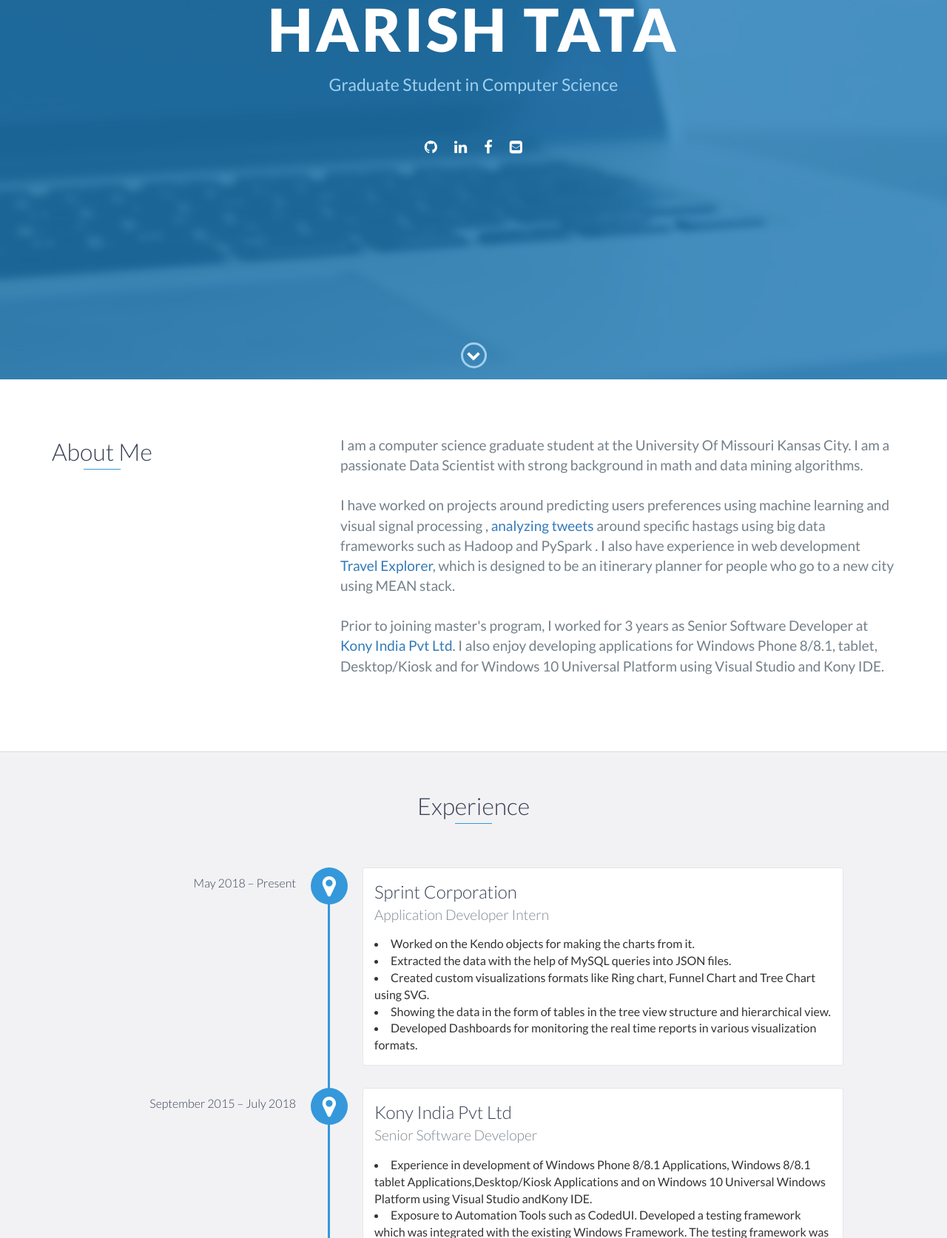
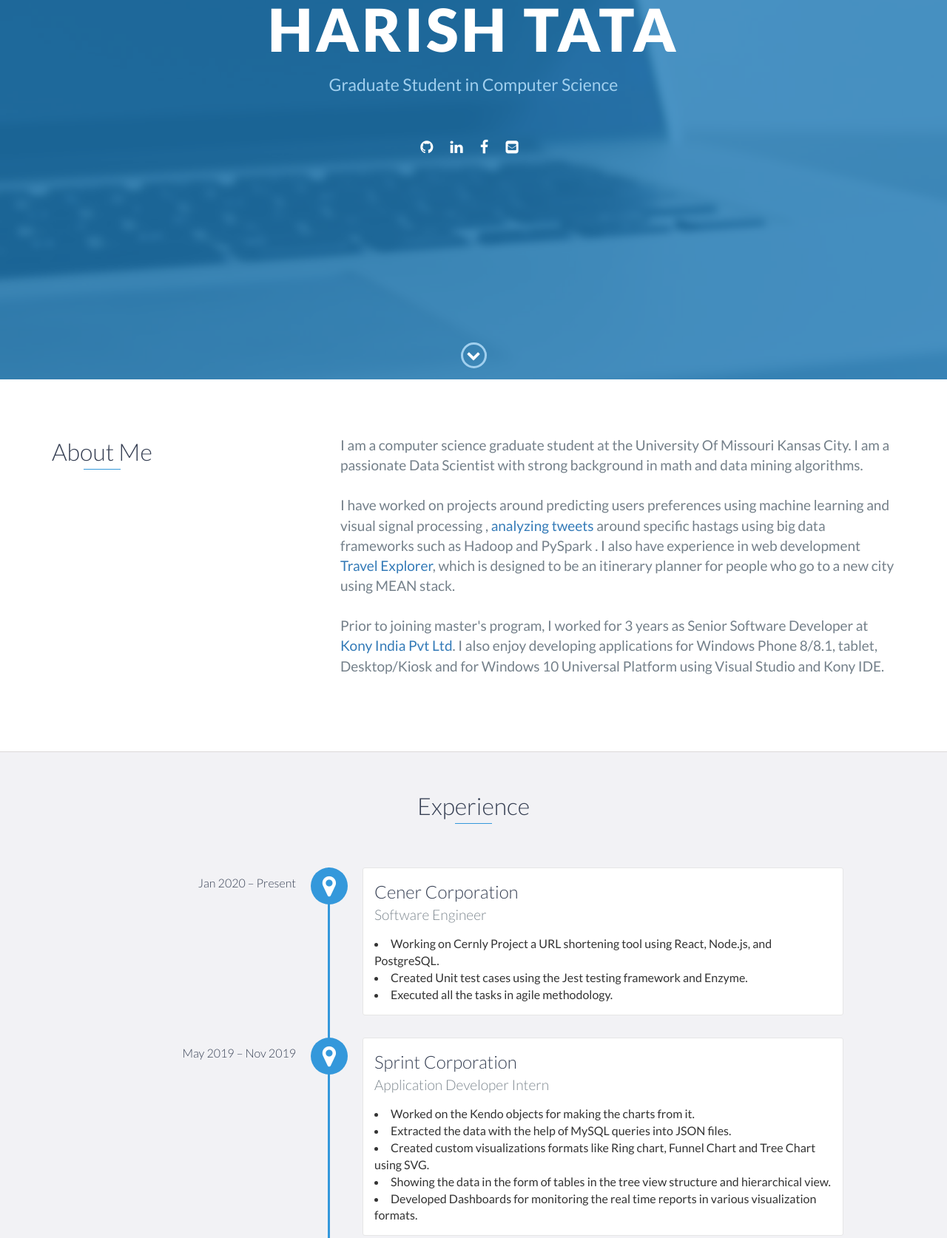
Before and after one commit to htata31/htata31.github.io, a website: page index.html in a window 1280 px wide. Shown: the part 287-1961 px from the top of the page at 74% size. Drawn offline with nearby package versions, Linux system fonts and the light colour scheme.

Commit message:
Made some changes in my portfolio and added the latest experience

```diff
--- a/index.html
+++ b/index.html
@@ -51,7 +51,7 @@
             <h1>Harish Tata</h1><br>
             <h2 style="font-size: 23px">Graduate Student in Computer Science</h2><br>
             <!--<a href="#" class="btn-rounded-white">Download Resume</a>-->
-            <div class="col-sm-7 social" style="position: relative;left:8%">
+            <div class="col-sm-7 social" style="position: relative;text-align: center;width: 98%;">
                 <ul >
                     <li>
                         <a href="https://github.com/htata31" target="_blank"><i style="color: white" class="fa fa-github" aria-hidden="true"></i></a>
@@ -122,7 +122,18 @@
     <div id="experience" class="background-alt">
         <h2 class="heading">Experience</h2>
         <div id="experience-timeline">
-                <div data-date="May 2018 – Present">
+
+            <div data-date="Jan 2020 – Present">
+                <h3>Cener Corporation</h3>
+                <h4>Software Engineer</h4>
+                <p>
+                    <li>Working on Cernly Project a URL shortening tool using React, Node.js, and PostgreSQL.</li>
+                    <li>Created Unit test cases using the Jest testing framework and Enzyme.</li>
+                    <li>Executed all the tasks in agile methodology.</li>
+                </p>
+            </div>
+
+                <div data-date="May 2019 – Nov 2019">
                         <h3>Sprint Corporation</h3>
                         <h4>Application Developer Intern</h4>
                         <p>
@@ -177,7 +188,7 @@
             <h3>University of Missouri Kansas city</h3>
             <span class="education-date">August 2018 - Present</span>
             <h4>Master of Science in Computer Science</h4>
-            <h5>GPA :- 4/4 </h5>
+            <h5>GPA :- 3.97/4 </h5>
             <p>
                 Courses:- Introduction to Statistical Learning, Priciples of Bigdata , Big Data Applications, Design Analysis and Algorithms, Advanced Software Engineering
             </p>
@@ -295,13 +306,12 @@
         <h2 class="heading">Skills</h2>
         <ul>
             <li>JavaScript</li>
-            <li>Python</li>
+            <li>React</li>
             <li>Node.js</li>
             <li>AngularJs</li>
             <li>C</li>
             <li>C#</li>
-            <li>JavaScript</li>
-            <li>Python</li>
+            <li>PostgreSQL</li>
             <li>Machine Learning</li>
             <li>Hadoop</li>
             <li>Spark</li>
--- a/scss/styles.scss
+++ b/scss/styles.scss
@@ -268,7 +268,6 @@ footer {
 }
 
 .social {
-    text-align: right;
 
     ul {
         margin: 5px 0 0 0;
```
